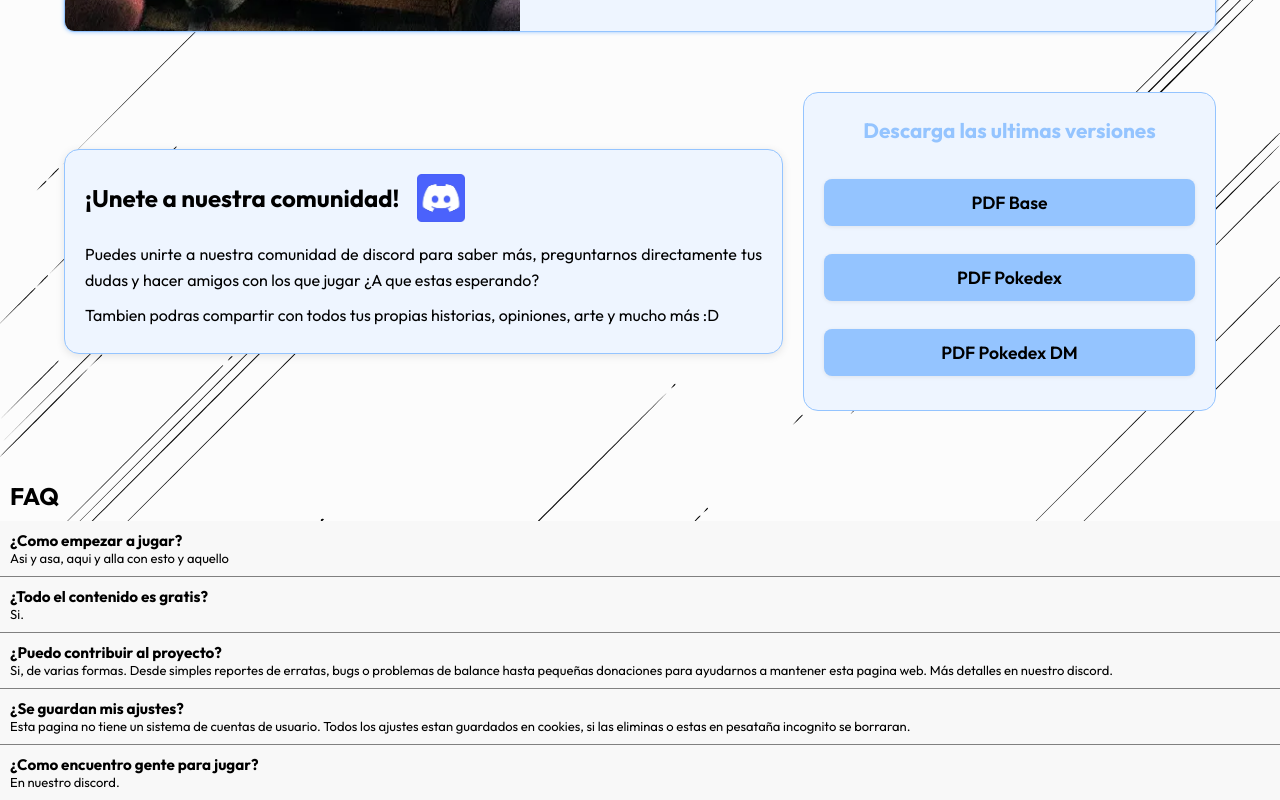
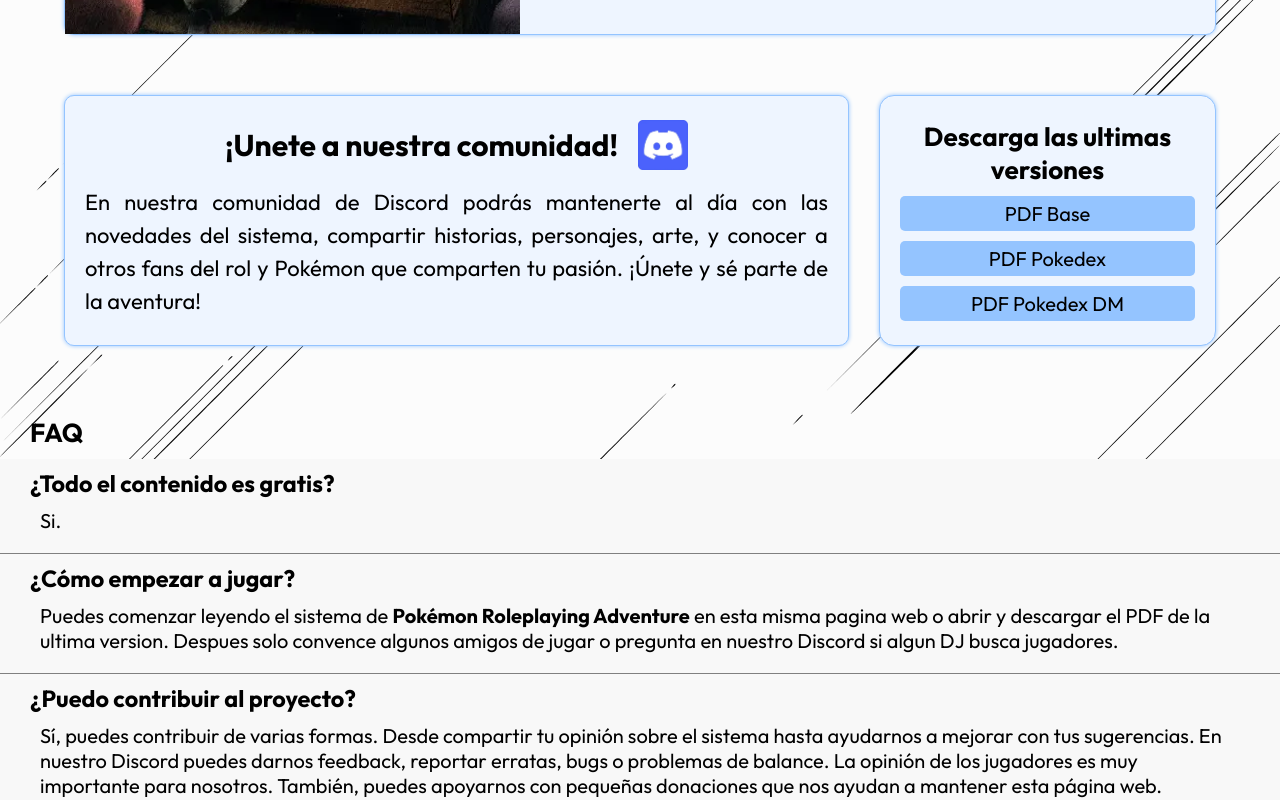
Before and after one commit to Mexero/PRA-VUE, a Vue app: page / in a window 1280 px wide. Shown: the part 1240-2040 px from the top of the page. Built offline with nearby package versions, Linux system fonts and the light colour scheme.

Commit message:
Inicio Terminado

```diff
--- a/src/components/NavView.vue
+++ b/src/components/NavView.vue
@@ -183,7 +183,7 @@
 .subMenu {
     display: flex;
     flex-direction: column;
-    width: 260px;
+    width: 270px;
     left: auto;
     position: absolute;
 }
@@ -193,7 +193,6 @@
     background-color: var(--color-principal2);
     height: 40px;
     display: flex;
-    width: 260px;
     padding-left: 5px;
     align-items: center;
 }
--- a/src/views/HomeView.vue
+++ b/src/views/HomeView.vue
@@ -88,7 +88,7 @@
                 <p>
                     Somos un grupito de amigos que comenzó a jugar rol por Discord desde hace ya algunos años. Empezamos
                     a jugar una campaña de Pokémon y, como no encontramos un sistema que nos convencía, adaptamos uno
-                    que ya conocíamos, el clásico Dragones y Mazmorras (D&D) de 5ª edición.
+                    que ya conocíamos, el clásico Dragones y Mazmorras (D&D) 5ª edición.
                 </p>
                 <p>
                     Tras las primeras partidas haciendo malabares para que no desentonaran un "Artificiero", un "Pícaro"
@@ -116,13 +116,11 @@
                     <h2>¡Unete a nuestra comunidad!</h2>
                     <RouterLink to=""><img src="../assets/icons/discord.webp" alt=""></RouterLink>
                 </div>
-                <div >
+                <div>
                     <p>
-                        Puedes unirte a nuestra comunidad de discord para saber más, preguntarnos directamente tus dudas
-                        y hacer amigos con los que jugar ¿A que estas esperando?
-                    </p>
-                    <p>
-                        Tambien podras compartir con todos tus propias historias, opiniones, arte y mucho más :D
+                        En nuestra comunidad de Discord podrás mantenerte al día con las novedades del sistema,
+                        compartir historias, personajes, arte, y conocer a otros fans del rol y Pokémon que comparten tu
+                        pasión. ¡Únete y sé parte de la aventura!
                     </p>
                 </div>
 
@@ -152,28 +150,30 @@
             <article id="FAQ">
                 <h2>FAQ</h2>
                 <div>
-                    <h3>¿Como empezar a jugar? </h3>
-                    <p>Asi y asa, aqui y alla con esto y aquello</p>
+                    <h3>¿Todo el contenido es gratis?</h3>
+                    <p>Si.</p> <!-- No nos podemos permitir una demanda de Nintendo  -->
                 </div>
                 <div>
-                    <h3>¿Todo el contenido es gratis? </h3>
-                    <p>Si.</p>
-                </div>
-                <div>
-                    <h3>¿Puedo contribuir al proyecto? </h3>
-                    <p>Si, de varias formas. Desde simples reportes de erratas, bugs o problemas de balance hasta
-                        pequeñas donaciones para ayudarnos a mantener esta pagina web. Más detalles en nuestro discord.
+                    <h3>¿Cómo empezar a jugar?</h3>
+                    <p>
+                        Puedes comenzar leyendo el sistema de <strong>Pokémon Roleplaying Adventure</strong> en esta
+                        misma pagina web o abrir y descargar el PDF de la ultima version. Despues solo convence algunos
+                        amigos de jugar o pregunta en nuestro Discord si algun DJ busca jugadores.
                     </p>
                 </div>
+
                 <div>
-                    <h3>¿Se guardan mis ajustes? </h3>
-                    <p>Esta pagina no tiene un sistema de cuentas de usuario. Todos los ajustes estan guardados en
-                        cookies, si las eliminas o estas en pesataña incognito se borraran. </p>
+                    <h3>¿Puedo contribuir al proyecto?</h3>
+                    <p>
+                        Sí, puedes contribuir de varias formas. Desde compartir tu opinión sobre el sistema hasta
+                        ayudarnos a mejorar con tus sugerencias. En nuestro Discord puedes darnos feedback, reportar
+                        erratas, bugs o problemas de balance. La opinión de los jugadores es muy importante para
+                        nosotros.
+
+                        También, puedes apoyarnos con pequeñas donaciones que nos ayudan a mantener esta página web.
+                    </p>
                 </div>
-                <div>
-                    <h3>¿Como encuentro gente para jugar? </h3>
-                    <p>En nuestro discord.</p>
-                </div>
+
             </article>
         </section>
 
@@ -186,6 +186,10 @@
     display: flex;
     flex-direction: column;
     flex-grow: 1;
+}
+
+h2 {
+    font-size: 26px;
 }
 
 /* ======================= SECTION DE BLOQUES DEL INDEX ======================= */
@@ -296,21 +300,113 @@
 
 }
 
-#infoNosotros {
+
+
+/* ======================= SECCIÓN INFO NOSOTROS Y BLOQUES ======================= */
+
+#infoNosotros,
+#infoContacto,
+#descargaPDF {
+    background-color: var(--color-fondoTexto);
+    border: 1px solid var(--color-principal1);
+    color: var(--color-texto);
+    box-shadow: 0px 0px 4px var(--color-principal1);
+
+}
+
+#infoNosotros,
+#infoBloque {
     width: 90%;
     max-width: 1700px;
     max-height: 650px;
     margin-top: 60px;
     display: flex;
     align-self: center;
-    overflow: hidden;
-    border-radius: 10px;
-    background-color: var(--color-fondoTexto);
-    border: 1px solid var(--color-principal1);
-    box-shadow: 0px 0px 4px var(--color-principal1);
-    color: var(--color-texto);
 }
 
+#infoNosotros,
+#infoContacto {
+    border-radius: 10px;
+}
+
+#infoBloque {
+    gap: 30px;
+}
+
+/* Contacto */
+#infoContacto {
+    width: 70%;
+    min-width: 280px;
+    padding: 24px 20px;
+    font-size: 22px;
+}
+
+#infoContacto h2 {
+    font-size: 30px;
+}
+
+#infoContacto p {
+    margin-top: 16px;
+    text-align: justify;
+    line-height: 1.5;
+}
+
+#infoContacto div {
+    display: flex;
+    gap: 20px;
+    align-items: center;
+    justify-content: center;
+}
+
+#infoContacto img,
+#infoContacto a {
+    width: 50px;
+    height: 50px;
+    transition: transform 0.2s;
+}
+
+#infoContacto a:hover img {
+    transform: scale(1.15) rotate(-8deg);
+    filter: drop-shadow(0 0 6px var(--color-principal1));
+}
+
+/* Descargas */
+#descargaPDF {
+    width: 30%;
+    min-width: 280px;
+    height: fit-content;
+    padding: 24px 20px;
+    display: flex;
+    flex-direction: column;
+    align-items: center;
+    border-radius: 15px;
+    gap: 10px;
+}
+
+#descargaPDF a {
+    width: 100%;
+}
+
+#descargaPDF div {
+    width: 100%;
+    background-color: var(--color-principal1);
+    border-radius: 5px;
+    padding: 5px 0;
+    text-align: center;
+    font-size: 20px;
+    transition: all 0.15s;
+    cursor: pointer;
+}
+
+#descargaPDF h2 {
+    text-align: center;
+}
+
+#descargaPDF div:hover {
+    transform: scale(1.03);
+}
+
+/* Texto info */
 .textoInfo {
     padding: 30px 20px;
     width: 90%;
@@ -323,6 +419,7 @@
     text-align: justify;
 }
 
+/* Imagen info */
 #imgInfoNosotros {
     overflow: hidden;
     width: 60%;
@@ -333,6 +430,8 @@
     height: 100%;
     object-fit: cover;
 }
+
+/* ======================= SECCIÓN INFO MOVIL =======================  */
 
 @media screen and (max-width:1050px) {
     .textoInfo p {
@@ -358,155 +457,26 @@
     }
 
     #imgInfoNosotros {
-        overflow: hidden;
         width: 100%;
         max-height: 300px;
-
     }
 
     #imgInfoNosotros img {
         object-position: top;
-
     }
 }
 
+@media (max-width: 690px) {
+    #infoBloque {
+        flex-direction: column;
+        max-height: none;
+    }
 
-
-
-/* ======================= SECCIÓN INFO =======================  */
-
-
-/* ======================= ARTICLE REDES ======================= */
-
-#infoBloque {
-    width: 90%;
-    max-width: 1700px;
-    max-height: 650px;
-    margin-top: 60px;
-    display: flex;
-    align-self: center;
-    color: var(--color-texto);
-    gap: 20px;
-}
-
-#infoContacto {
-    display: flex;
-    flex-direction: column;
-    align-self: center;
-    width: 70%;
-    min-width: 280px;
-    padding: 24px 20px;
-    border-radius: 15px;
-    background-color: var(--color-fondoTexto);
-    border: 1px solid var(--color-principal1);
-    box-shadow: 0 2px 8px rgba(0,0,0,0.10);
-
-}
-
-#infoContacto > div:first-child {
-    display: flex;
-    align-items: center;
-    gap: 18px;
-    margin-bottom: 10px;
-}
-
-#infoContacto img,
-#infoContacto a {
-    width: 48px;
-    height: 48px;
-    display: inline-block;
-    transition: transform 0.2s;
-}
-
-
-#infoContacto a:hover img {
-    transform: scale(1.15) rotate(-8deg);
-    filter: drop-shadow(0 0 6px var(--color-principal1));
-}
-
-#infoContacto > div:last-child p {
-    text-align: justify;
-    font-size: 1rem;
-    color: var(--color-texto, #e0e0e0);
-    margin: 10px 0 0 0;
-    line-height: 1.6;
-}
-
-@media (max-width: 900px) {
-    #infoContacto {
-        width: 90%;
-        max-width: 100%;
-        padding: 16px 8px;
-    }
-    #infoContacto h2 {
-        font-size: 1.1rem;
-    }
-    #infoContacto img,
-    #infoContacto a {
-        width: 38px;
-        height: 38px;
+    #infoContacto,
+    #descargaPDF {
+        width: 100%;
     }
 }
-/* ======================= ARTICLE DESCARGAS ======================= */
-#descargaPDF {
-    display: flex;
-    flex-direction: column;
-    align-items: center;
-    width: 40%;
-    min-width: 250px;
-    padding: 24px 20px;
-    border-radius: 15px;
-    background-color: var(--color-fondoTexto);
-    border: 1px solid var(--color-principal1);
-    gap: 18px;
-}
-
-#descargaPDF h2 {
-    font-size: 1.3rem;
-    color: var(--color-principal1);
-    margin-bottom: 18px;
-    font-weight: 700;
-    text-align: center;
-}
-
-#descargaPDF a {
-    width: 100%;
-    text-decoration: none;
-}
-
-#descargaPDF div {
-    width: 100%;
-    background-color: var(--color-principal1);
-    border-radius: 8px;
-    padding: 12px 0;
-    margin-bottom: 10px;
-    text-align: center;
-    font-size: 1.1rem;
-    font-weight: 600;
-    transition: background 0.2s, color 0.2s, transform 0.15s;
-    cursor: pointer;
-    box-shadow: 0 1px 4px rgba(0,0,0,0.08);
-}
-
-#descargaPDF div:hover {
-    background-color: var(--color-hoverBloque);
-    transform: scale(1.04);
-}
-
-@media (max-width: 900px) {
-    #descargaPDF {
-        max-width: 100%;
-        padding: 16px 8px;
-    }
-    #descargaPDF h2 {
-        font-size: 1.1rem;
-    }
-    #descargaPDF div {
-        font-size: 1rem;
-        padding: 10px 0;
-    }
-}
-
 
 /* ======================= SECTION PREGUNTAS FRECUENTES ======================= */
 #infoFAQ {
@@ -515,13 +485,29 @@
 }
 
 #FAQ h2 {
-    padding: 10px;
+    padding: 10px 30px;
 }
 
 #FAQ div {
     background-color: var(--color-oscuro1);
     border-bottom: 1px solid gray;
+    padding: 10px 30px;
+    font-size: 20px;
+}
+
+#FAQ p {
     padding: 10px;
-    font-size: 13px;
+}
+
+@media (max-width: 690px) {
+    #FAQ div {
+        padding: 10px;
+
+        font-size: 16px;
+    }
+
+    #FAQ p {
+        padding: 5px;
+    }
 }
 </style>
```
